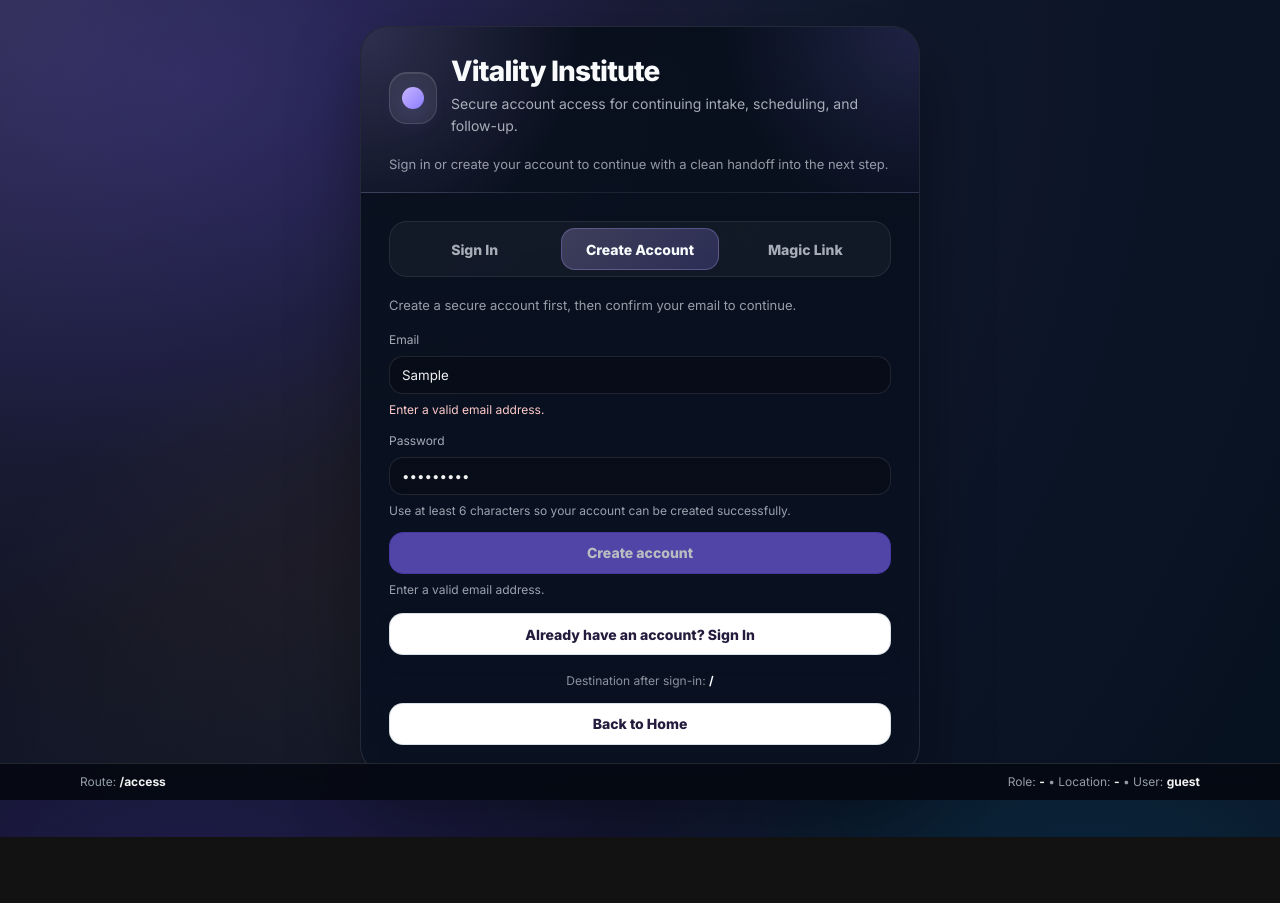
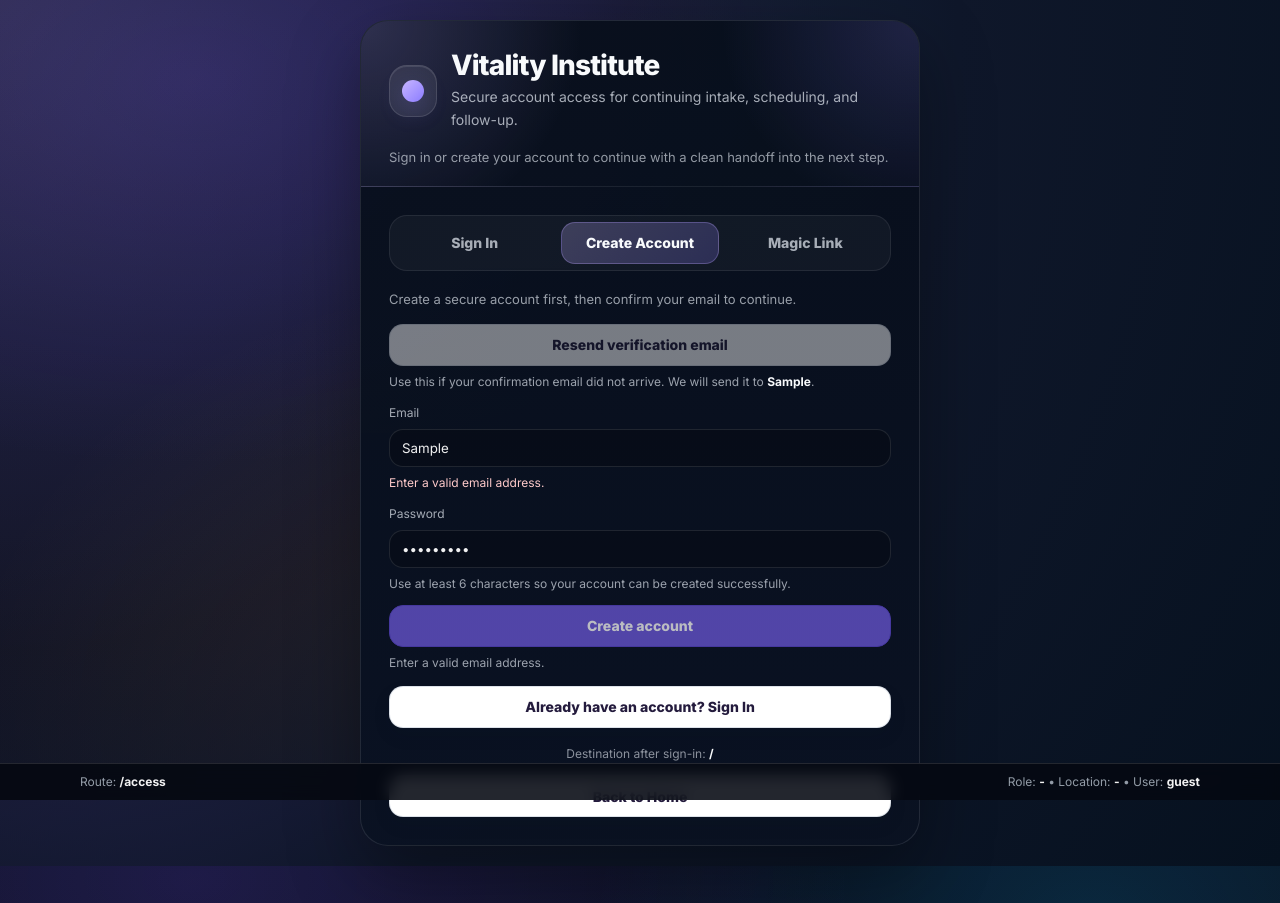
Before and after one commit to MedFlowUSA/vitality-institute-app, a React (Vite) app: page /access in a window 1280 px wide. Both pictures are taken after typing "Sample", "Sample123" into the empty fields and a click on the button "Create Account". Before the commit the page ends 837 px from the top, so only its background shows below. Built offline with nearby package versions, Linux system fonts and the light colour scheme; no server answers.

Commit message:
fix: improve patient verification messaging

```diff
--- a/src/pages/PatientAuth.tsx
+++ b/src/pages/PatientAuth.tsx
@@ -7,6 +7,39 @@ import { buildAuthRoute, normalizeRedirectTarget } from "../lib/routeFlow";
 import { getAuthRedirectUrl, supabase } from "../lib/supabase";
 
 type Mode = "login" | "signup" | "magic";
+
+function normalizeAuthFeedback(message: string) {
+  const lowered = message.toLowerCase();
+
+  if (lowered.includes("email not confirmed")) {
+    return "Your account is almost ready. Please confirm your email first, then return here to sign in.";
+  }
+
+  if (
+    lowered.includes("wait") && (lowered.includes("seconds") || lowered.includes("second")) &&
+    (lowered.includes("email") || lowered.includes("verification") || lowered.includes("otp"))
+  ) {
+    return "We recently sent a verification email to this address. Please wait a moment before requesting another one, then check your inbox and spam folder.";
+  }
+
+  if (
+    lowered.includes("rate limit") ||
+    lowered.includes("too many requests") ||
+    lowered.includes("over_email_send_rate_limit")
+  ) {
+    return "We recently sent an email to this address. Please wait a moment before trying again, then check your inbox and spam folder.";
+  }
+
+  if (lowered.includes("invalid login credentials")) {
+    return "We couldn't sign you in with that email and password. Double-check your password or use the magic link tab.";
+  }
+
+  if (lowered.includes("already registered") || lowered.includes("user already registered")) {
+    return "An account already exists for this email. Sign in or use a magic link instead.";
+  }
+
+  return message;
+}
 
 function getHomeRouteForRole(role: AppRole | null) {
   if (role === "super_admin" || role === "location_admin") return "/admin";
@@ -36,6 +69,7 @@ export default function PatientAuth() {
   const [email, setEmail] = useState("");
   const [password, setPassword] = useState("");
   const [busy, setBusy] = useState(false);
+  const [resendBusy, setResendBusy] = useState(false);
   const [msg, setMsg] = useState<string | null>(null);
   const [err, setErr] = useState<string | null>(null);
   const bookingDraft = useMemo(() => readPublicBookingDraft(), []);
@@ -126,7 +160,7 @@ export default function PatientAuth() {
           return;
         }
 
-        setMsg("Account created. Check your email to confirm your access, then return here to continue.");
+        setMsg("Account created. Check your email to confirm your access, then return here to continue. If you do not see it, check spam or request another confirmation email below.");
         return;
       }
 
@@ -149,25 +183,51 @@ export default function PatientAuth() {
       });
       if (error) throw error;
 
-      setMsg("Magic link sent. Open that email from this environment to continue.");
+      setMsg("Magic link sent. Open that email from this environment to continue. If it does not appear shortly, check spam and then try again.");
     } catch (e: unknown) {
-      const message = e instanceof Error ? e.message : "Authentication failed.";
-      if (message.toLowerCase().includes("already registered") || message.toLowerCase().includes("user already registered")) {
+      const rawMessage = e instanceof Error ? e.message : "Authentication failed.";
+      const message = normalizeAuthFeedback(rawMessage);
+      if (rawMessage.toLowerCase().includes("already registered") || rawMessage.toLowerCase().includes("user already registered")) {
         setMode("login");
         setErr("An account already exists for this email. Sign in or use a magic link instead.");
         return;
       }
-      if (message.toLowerCase().includes("email not confirmed")) {
+      if (rawMessage.toLowerCase().includes("email not confirmed")) {
         setErr("Check your email and confirm your account before signing in, or use the magic link tab to continue.");
-        return;
-      }
-      if (message.toLowerCase().includes("invalid login credentials")) {
-        setErr("We couldn't sign you in with that email and password. Double-check your password or use the magic link tab.");
         return;
       }
       setErr(message);
     } finally {
       setBusy(false);
+    }
+  };
+
+  const resendConfirmationEmail = async () => {
+    setErr(null);
+    setMsg(null);
+
+    if (!isEmailValid) {
+      setErr("Enter the email address you used for your account first.");
+      return;
+    }
+
+    setResendBusy(true);
+    try {
+      const { error } = await supabase.auth.resend({
+        type: "signup",
+        email: trimmedEmail,
+        options: {
+          emailRedirectTo: authRedirect,
+        },
+      });
+
+      if (error) throw error;
+      setMsg("Verification email sent. Please check your inbox and spam folder, then open the confirmation email from this environment.");
+    } catch (e: unknown) {
+      const message = e instanceof Error ? e.message : "Unable to resend verification email.";
+      setErr(normalizeAuthFeedback(message));
+    } finally {
+      setResendBusy(false);
     }
   };
 
@@ -338,6 +398,23 @@ export default function PatientAuth() {
             {err ? <div style={errorStyle}>{err}</div> : null}
             {msg ? <div style={messageStyle}>{msg}</div> : null}
 
+            {(mode === "signup" || mode === "login") && trimmedEmail ? (
+              <div style={{ marginBottom: 12 }}>
+                <button
+                  type="button"
+                  className="btn btn-secondary"
+                  style={{ width: "100%" }}
+                  onClick={() => void resendConfirmationEmail()}
+                  disabled={resendBusy || !isEmailValid}
+                >
+                  {resendBusy ? "Sending verification email..." : "Resend verification email"}
+                </button>
+                <div style={helperStyle}>
+                  Use this if your confirmation email did not arrive. We will send it to <strong style={{ color: "#F8FAFC" }}>{trimmedEmail}</strong>.
+                </div>
+              </div>
+            ) : null}
+
             <label style={{ display: "block", marginBottom: 12 }}>
               <div style={labelStyle}>Email</div>
               <input
```
